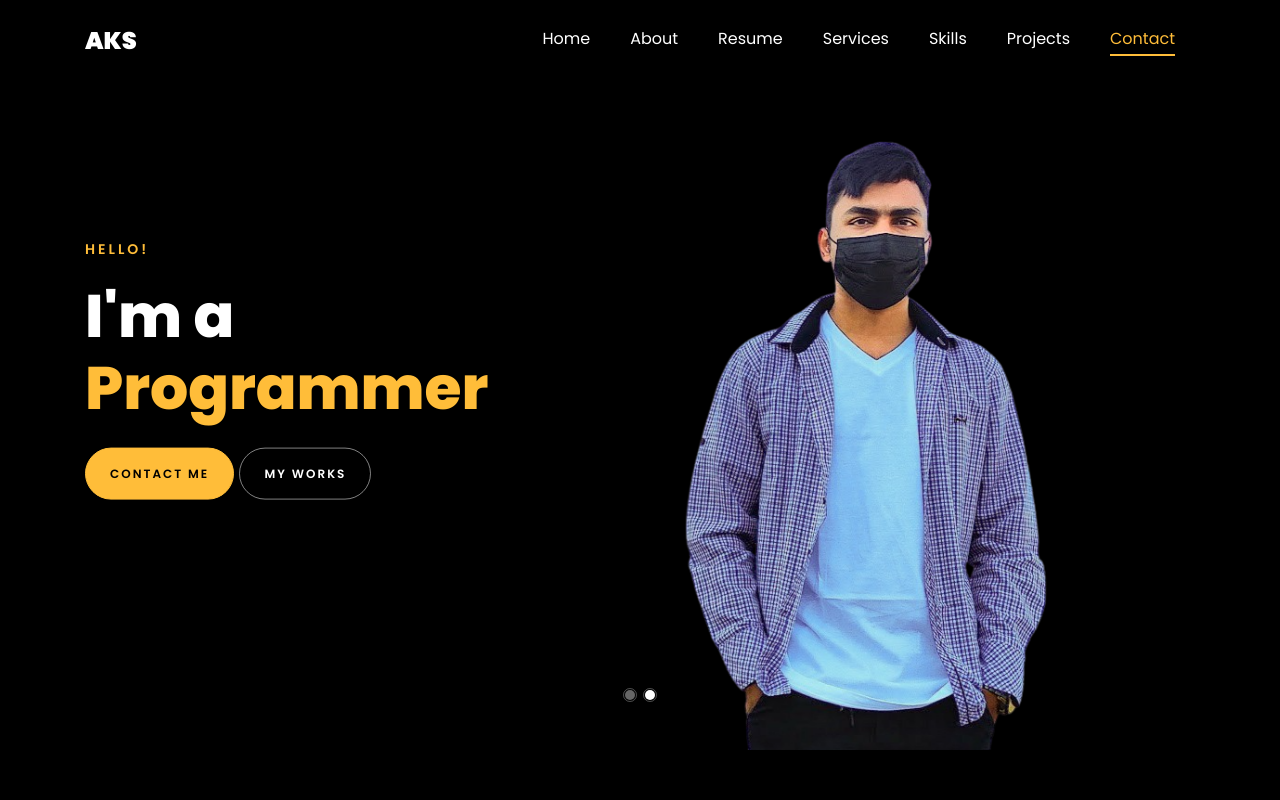
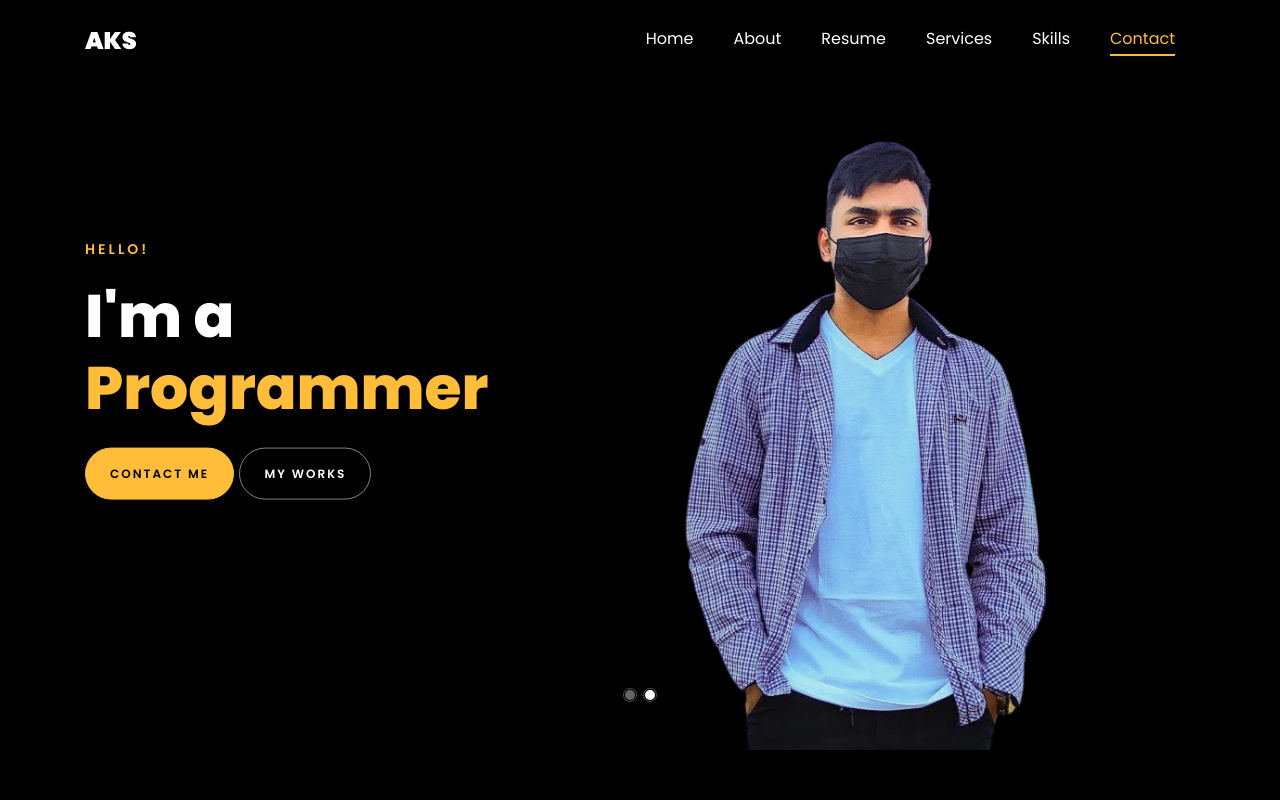
Before and after one commit to Aung-KhantSoe/AungKhantSoe, a plain HTML site: page index.html in a window 1280 px wide. Shown: the top 800 px of the page. Drawn offline with Linux system fonts and the light colour scheme; files whose address does not match are found by name.

Commit message:
remove projects nav tempo

```diff
--- a/index.html
+++ b/index.html
@@ -40,7 +40,7 @@
 	          <li class="nav-item"><a href="#resume-section" class="nav-link"><span>Resume</span></a></li>
 	          <li class="nav-item"><a href="#services-section" class="nav-link"><span>Services</span></a></li>
 	          <li class="nav-item"><a href="#skills-section" class="nav-link"><span>Skills</span></a></li>
-	          <li class="nav-item"><a href="#projects-section" class="nav-link"><span>Projects</span></a></li>
+	          <!-- <li class="nav-item"><a href="#projects-section" class="nav-link"><span>Projects</span></a></li> -->
 	          <!-- <li class="nav-item"><a href="#blog-section" class="nav-link"><span>My Blog</span></a></li> -->
 	          <li class="nav-item"><a href="#contact-section" class="nav-link"><span>Contact</span></a></li>
 	        </ul>
```
